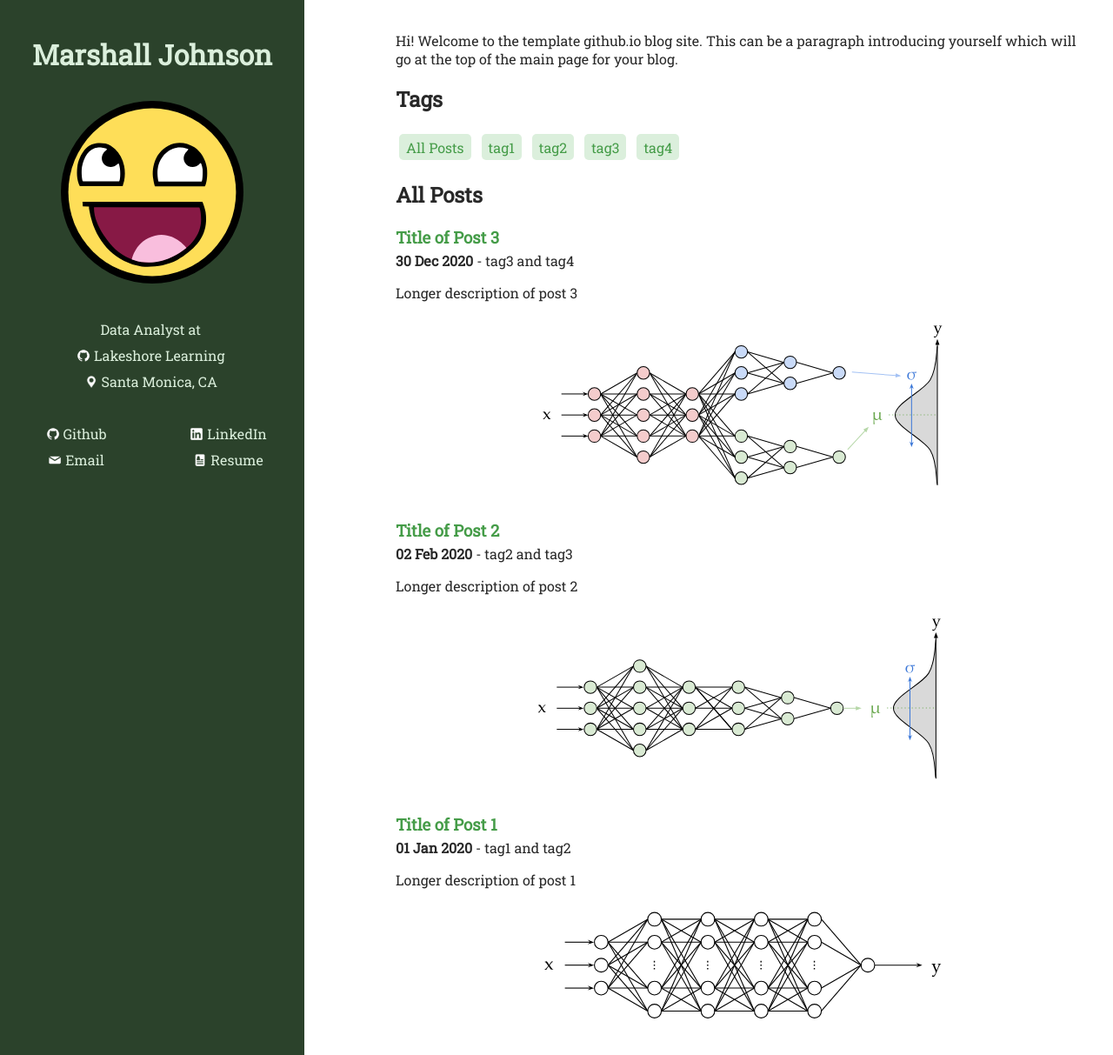
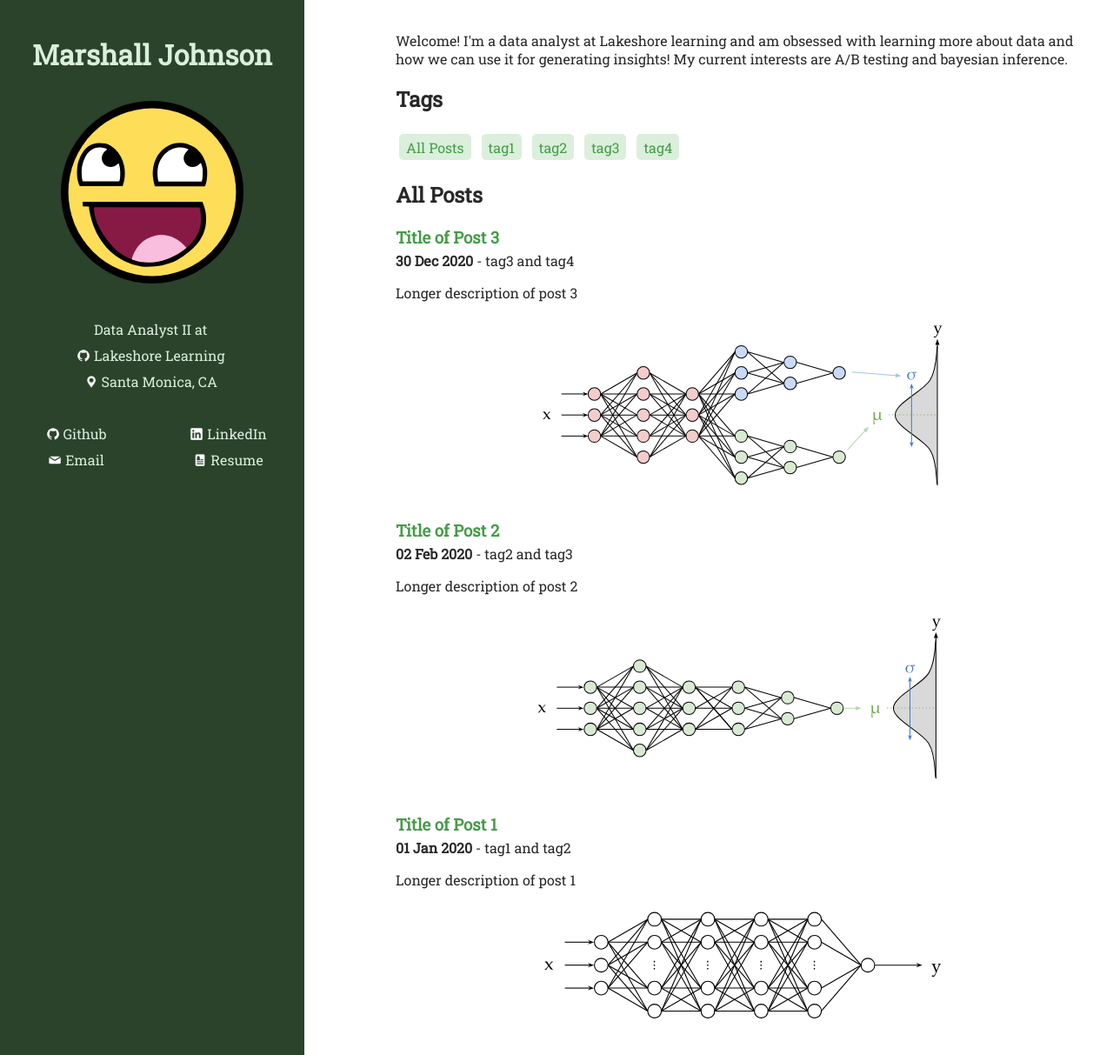
Before and after one commit to MarshallJ27/Marshall27.github.io, a Jekyll site: the page built from index.html, in a window 1280 px wide and 1213 px high. Shown: the whole window at 87% size. Built offline with Jekyll 4.4.1, drawn with Linux system fonts in a browser that asks for light colours.

Commit message:
Update _config.yml

```diff
--- a/_config.yml
+++ b/_config.yml
@@ -1,28 +1,27 @@
 # Info about you
 name: Marshall Johnson
-position: Data Analyst
-email: youremail@gmail.com
+position: Data Analyst II
+email: mpj747@gmail.com
 company_name: Lakeshore Learning
 company_url: https://www.lakeshorelearning.com
 place_name: Santa Monica, CA
 
 # Blog info
-title: Your Name's Blog
+title: Marshall's Blog
 description: Blog
 url: https://marshallj27.github.io/Marshall27.github.io/
 main_github_io: false
 long_description: >-
-    Hi!  Welcome to the template github.io blog site.  This can be a paragraph
-    introducing yourself which will go at the top of the main page for your
-    blog.
+    Welcome! I'm a data analyst at Lakeshore learning and am obsessed with learning more about data and
+    how we can use it for generating insights! My current interests are A/B testing and bayesian inference.
 
 # Social links
 github_url: https://github.com/MarshallJ27
 linkedin_url: http://www.linkedin.com/in/your-name
 social:
   links:
-    - http://www.linkedin.com/in/your-name
-    - https://github.com/yourgithubusername
+    - http://www.linkedin.com/in/datamarsh
+    - https://github.com/MarshallJ27
 
 # Images + files
 logo: assets/img/headshot.svg
```
